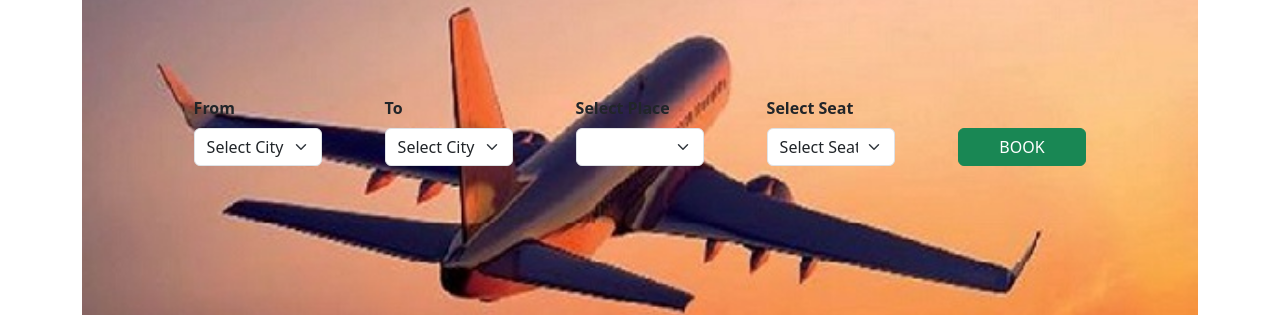
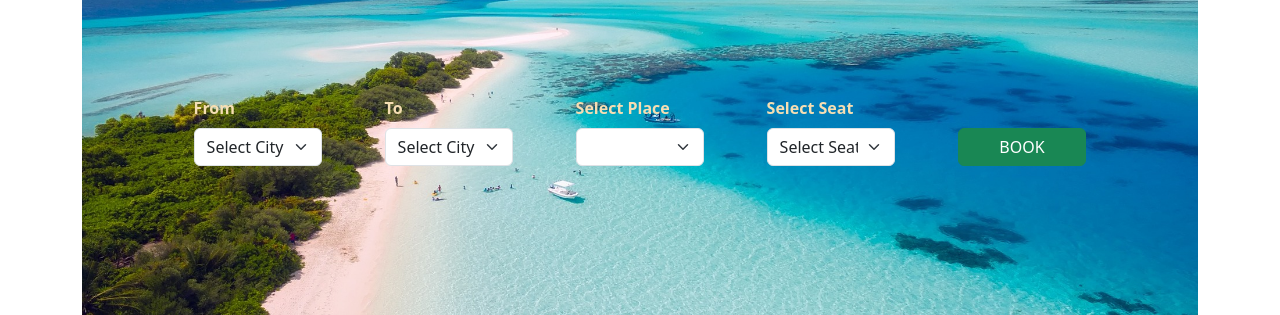
Before and after one commit to jadhavpavan1408/pavanjadhavosumare.github.io, a plain HTML site: page index.html in a window 1280 px wide. Shown: the part 80-395 px from the top of the page. Drawn offline with nearby package versions, Linux system fonts and the light colour scheme.

Commit message:
Update style.css
bold color change

```diff
--- a/css/style.css
+++ b/css/style.css
@@ -38,11 +38,14 @@
 /* =========================== section styling start =================== */
 #home {
   height: 100%;
-  background: url(../images/background1.jpg);
+  background: url(../images/maldives.jpg);
   background-repeat: no-repeat;
   background-position: center;
   background-size: cover;
   background-attachment: scroll;
+}
+#home b {
+  color: wheat;
 }
 /*ticket styling  */
 #about label {
```
